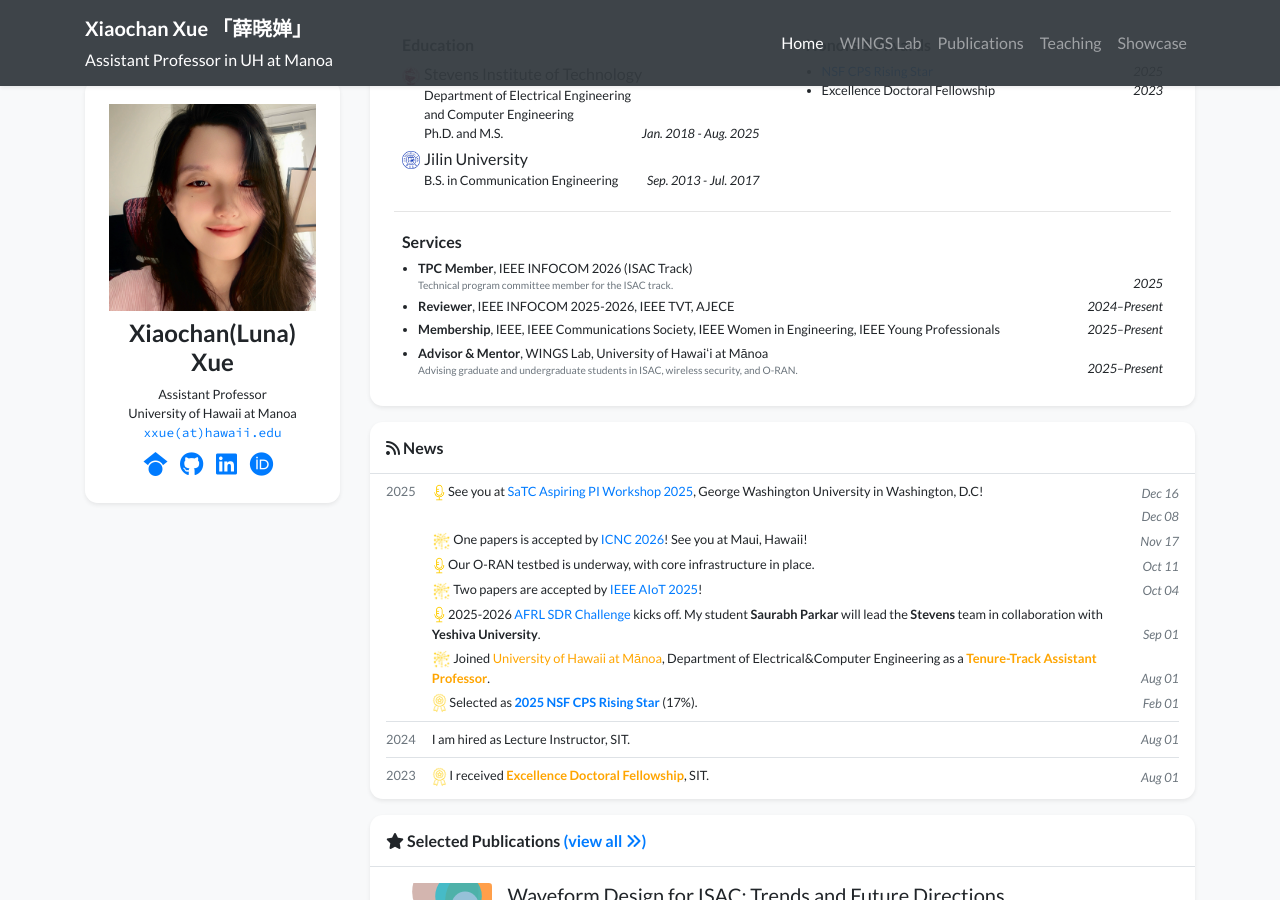
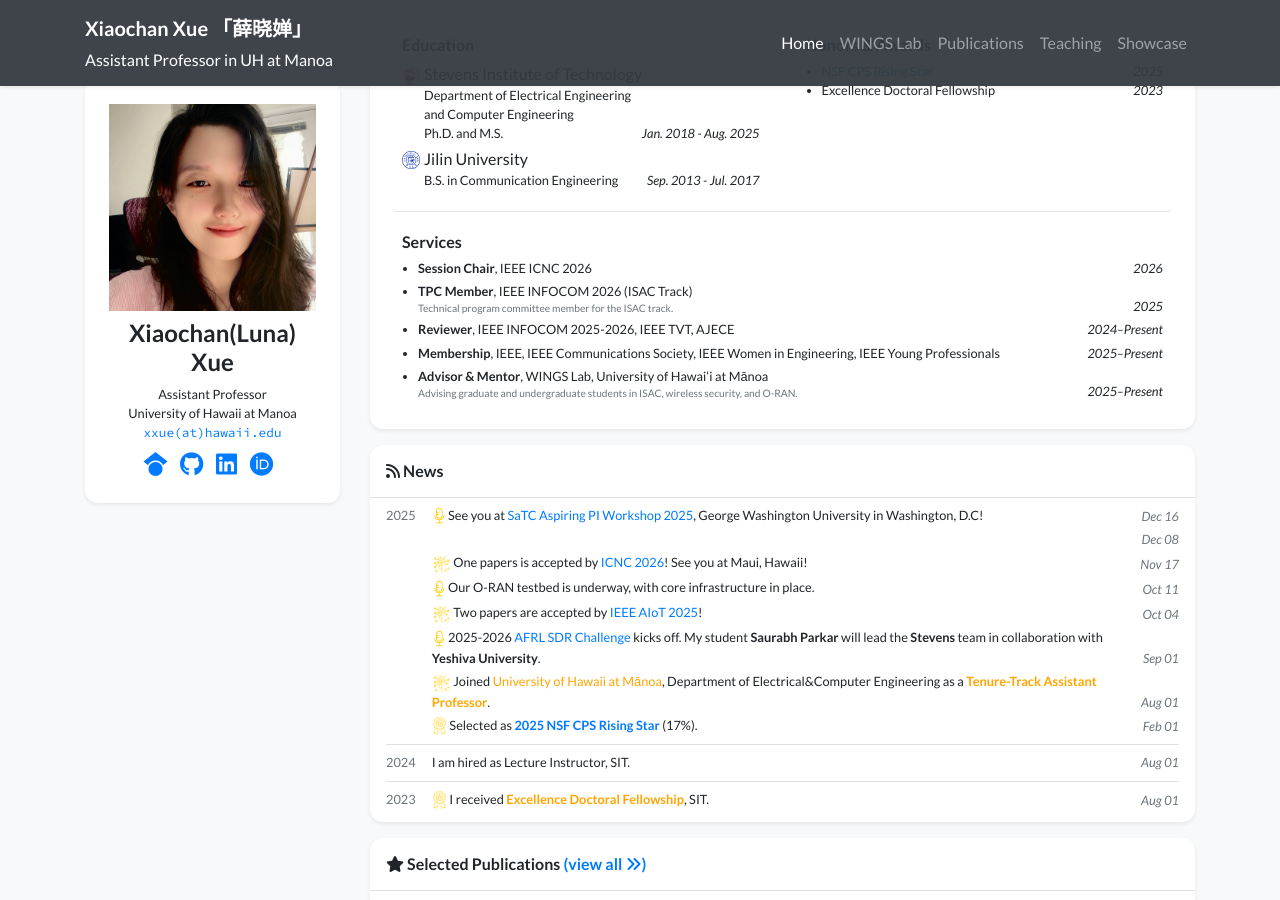
Before and after one commit to Luna-Xue/Luna-Xue.github.io, a Jekyll site: the page built from index.html, in a window 1280 px wide and 900 px high, scrolled down 789 px. Built offline with Jekyll 4.4.1, drawn with Linux system fonts in a browser that asks for light colours; nearby versions of some CDN libraries; a style sheet for code colours, icons or effects is not loaded.

Commit message:
Update profile.yml

```diff
--- a/_data/profile.yml
+++ b/_data/profile.yml
@@ -64,6 +64,10 @@
   date: 2023
 
 services:
+  - role: "Session Chair"
+    venue: "IEEE ICNC 2026"
+    date: "2026"
+
   - role: "TPC Member"
     venue: "IEEE INFOCOM 2026 (ISAC Track)"
     date: "2025"
```
